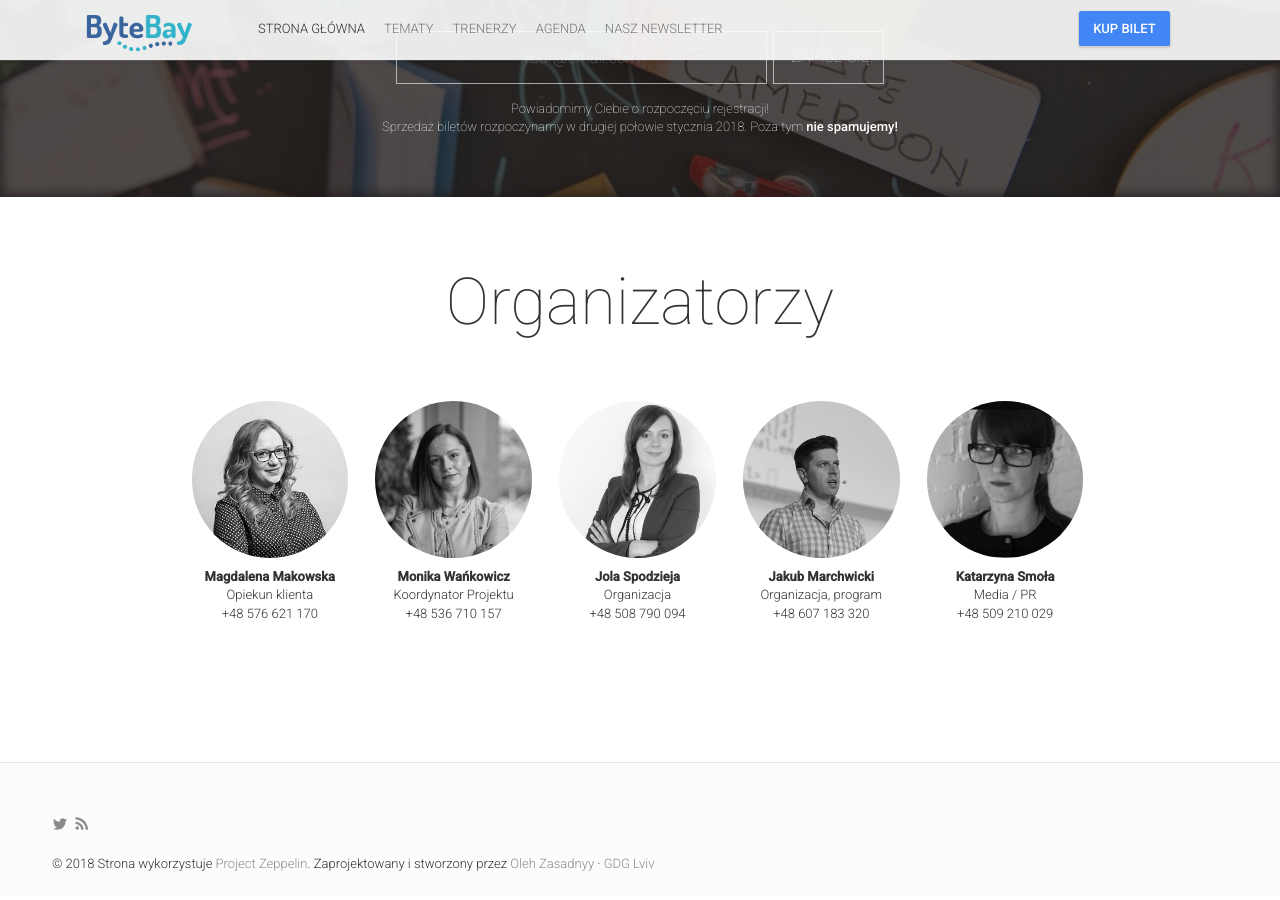
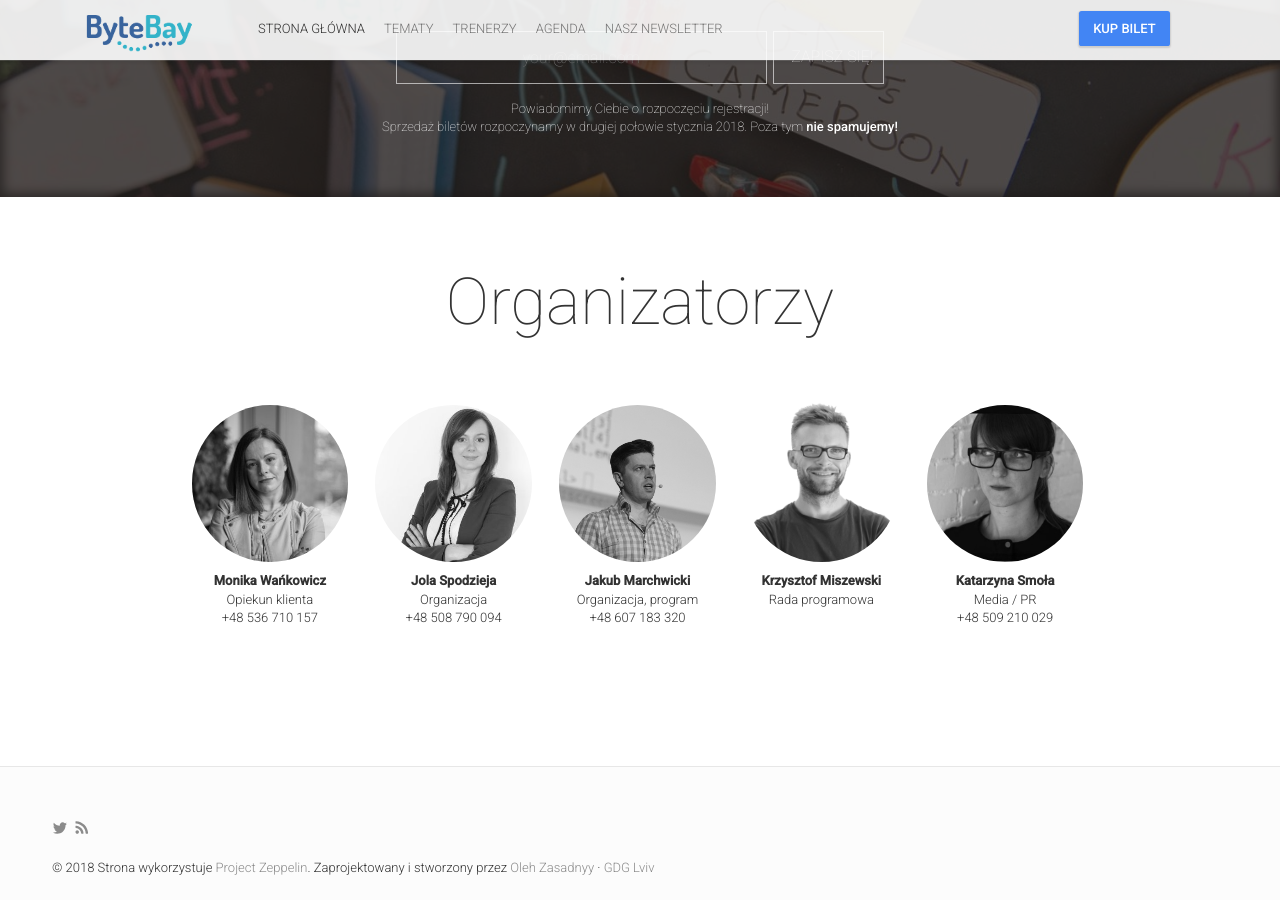
Before and after one commit to 42patterns/bytebay-website, a Jekyll site: the page built from index.html, in a window 1280 px wide and 900 px high, scrolled down 7240 px. Built offline with Jekyll 4.4.1, drawn with Linux system fonts in a browser that asks for light colours; nearby versions of some CDN libraries; comment, search, counter and statistics services are not loaded.

Commit message:
Krzysiek na strone

```diff
--- a/_data/organizers.yml
+++ b/_data/organizers.yml
@@ -1,8 +1,8 @@
 -
   group: "Organizatorzy"
   elements:
-    - {name: "Magdalena Makowska", caption: "Opiekun klienta", phone: "+48 576 621 170", description: "Bingo HR", link: "mailto:m.makowska@bingohr.pl", imageUrl: "photo-magda.jpg"}
-    - {name: "Monika Wańkowicz", caption: "Koordynator Projektu", phone: "+48 536 710 157", description: "Bingo HR", link: "mailto:mwankowicz@bingohr.pl", imageUrl: "photo-monika.jpg"}
+    - {name: "Monika Wańkowicz", caption: "Opiekun klienta", phone: "+48 536 710 157", description: "Bingo HR", link: "mailto:mwankowicz@bingohr.pl", imageUrl: "photo-monika.jpg"}
     - {name: "Jola Spodzieja", caption: "Organizacja", phone: "+48 508 790 094", description: "Bingo HR", link: "mailto:j.spodzieja@bingohr.pl", imageUrl: "photo-jola.jpg"}
     - {name: "Jakub Marchwicki", caption: "Organizacja, program", phone: "+48 607 183 320", description: "Trójmiasto JUG", link: "http://jakub.marchwicki.pl", imageUrl: "photo-jakub.jpg"}
+    - {name: "Krzysztof Miszewski", caption: "Rada programowa", phone: "<br />", description: "Travactory", link: "http://travactory.com", imageUrl: "photo-krzysiek_miszewski.png"}
     - {name: "Katarzyna Smoła", caption: "Media / PR", phone: "+48 509 210 029", imageUrl: "photo-kasia.jpg"}
--- a/_data/speakers.yml
+++ b/_data/speakers.yml
@@ -201,7 +201,7 @@
 
 - id: 7
   name: "Michał"
-  surname: "Michałuk"
+  surname: "Michaluk"
   company: "Bottega IT Minds"
   title: "Trainer, Craftsman"
   bio: "Doświadczony w wytwarzaniu nowego oprogramowania zarówno dla startup-ów o skrajnie zwinnym kontekście, jak i zbiurokratyzowanych korporacji z klasycznym modelem. Po tych doświadczeniach jest pewien, że skupienie na wartości dostarczanej przez oprogramowanie klientowi i prostota rozwiązania są kluczem do sukcesu projektów. Kilkuletnia kariera w globalnej korporacji, począwszy od programisty skończywszy na technicznym architekcie grupy projektów, była dla niego doskonałą lekcją wieloletniego utrzymanie oraz rozwoju oprogramowania w olbrzymiej skali. Wtedy poznał dwa kluczowe punkty do zrównoważonego rozwoju oprogramowania i zespołu. Testowanie i refaktoryzacja oprogramowania legacy w środowisku korporacyjnym kiedy \"nie mamy czasu na jakość\", przynosi zysk dla organizacji i daje wiele satysfakcji programistom do tej pory zmęczonym projektem. Doskonałość warsztatu programistycznego i biegłość w technologiach indywidualnych programistów promieniuje na cały zespól i przynosi wyraźne korzyści dla projektu i organizacji. Ma oryginalne spojrzenie na wytwarzanie oprogramowania: rozwój oprogramowania to inwestycja, a praktyki Agile i Domain-Driven Design pozwalają podążać optymalną ścieżką do osiągnięcia szybkiego zwrotu z tej inwestycji."
```
Also changed, not shown: img/organizers/photo-krzysiek_miszewski.png (added).
